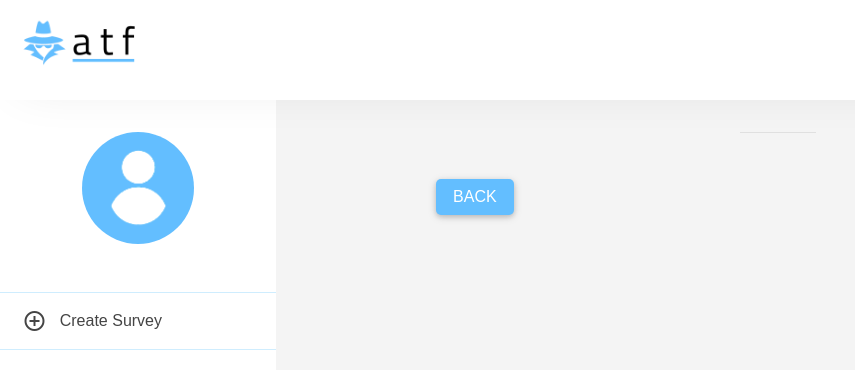
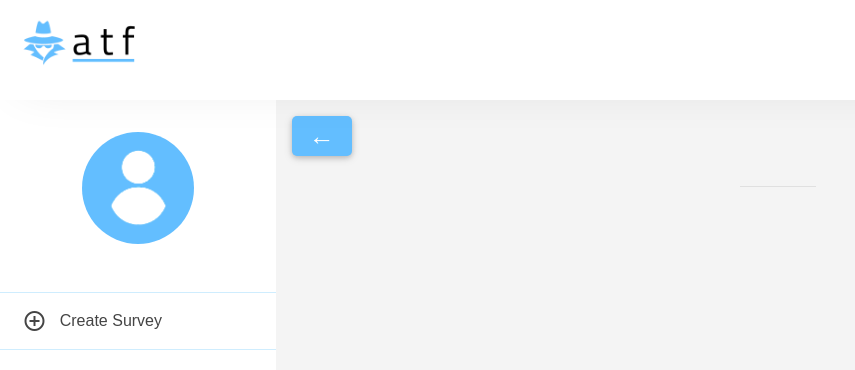
Before and after one commit to labseu2-anonymous-team-feedback/FE, a React (Create React App) app: page /survey/1 in a window 1280 px wide. Shown: the top 370 px of the page, without its empty margins (0-855 px from the left). Built offline with nearby package versions, Linux system fonts and the light colour scheme; no server answers; a web font is replaced by a local one.

Commit message:
Change back button

```diff
--- a/src/components/dashboard/layouts/DashboardLayoutStyles.js
+++ b/src/components/dashboard/layouts/DashboardLayoutStyles.js
@@ -25,7 +25,7 @@ export const Container = styled.div`
 
   @media (max-width: 575px) {
     width: 100%;
-    margin: 4.5rem auto;
+    margin: 0 auto;
     border: 1px solid transparent;
   }
   &::-webkit-scrollbar {
--- a/src/components/response/Response.jsx
+++ b/src/components/response/Response.jsx
@@ -6,7 +6,6 @@ import { GET_SURVEY_FEEDBACK } from '../../graphql/queries';
 import ResultSort from './ResultSort';
 import DashboardLayout from '../dashboard/layouts/DashboardLayout';
 import { SurveyButton } from '../dashboard/DashboardStyles';
-import { extraLargeSpace } from "../../styles/variables";
 
 
 class Response extends Component {
@@ -50,29 +49,25 @@ class Response extends Component {
     const { survey } = this.state;
     return (
       <DashboardLayout>
+        <BackButton className="btn" to="/">←</BackButton>
         <H1 className="text-center create-survey-title f-1">
           {survey && survey.title}
         </H1>
         <Divider size={30} />
         {survey && survey.questions && <ResultSort questions={survey.questions} />}
-        <BackButton className="btn" to="/">Back</BackButton>
       </DashboardLayout>
     );
   }
 }
 
 const BackButton = styled(SurveyButton)`
-  margin: 1rem 0 1rem 1rem;
-
-  margin: 1rem 0 2rem ${extraLargeSpace};
-
-  @media (max-width: 767px) {
-    margin: 1rem 0 2rem 1rem;
-  }
+  font-size: 1.6rem;
+  margin: 1rem 0 0 1rem;
+  padding: 0 1rem;
 `;
 
 const H1 = styled.h1`
-    margin-top: 2rem;
+    margin-top: 0;
 `;
 
 
```
